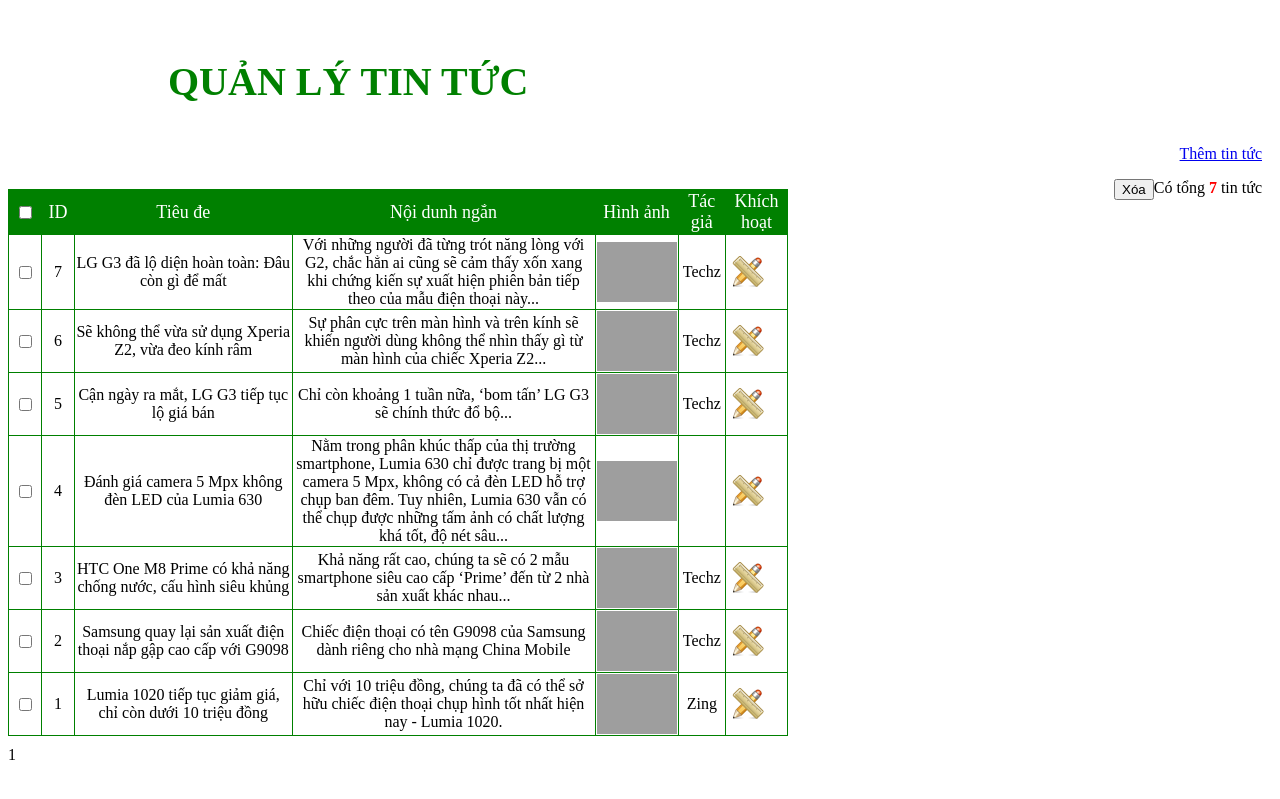
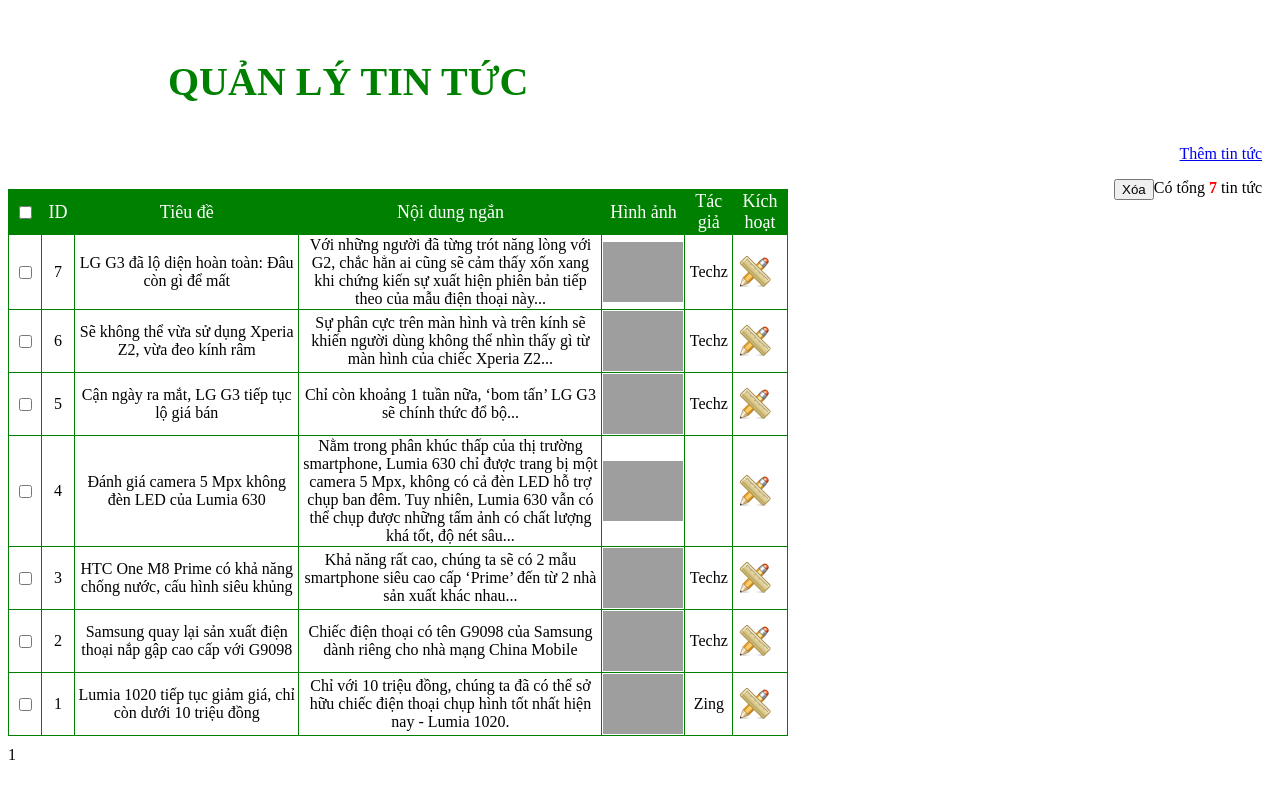
Before and after one commit to quangtin131299/DoAnPhatTrienNguonMo, a PHP site: page /dienthoai/admin/tintuc.php in a window 1280 px wide. Run offline with PHP 8.4, Linux system fonts and the light colour scheme; data comes from the database, SQL or seed files in the repository; grey boxes are pictures that could not be loaded.

Commit message:
sua loi chinh ta va hinh anh cua tin tuc

```diff
--- a/admin/tintuc.php
+++ b/admin/tintuc.php
@@ -24,11 +24,11 @@
     <tr class='tieude_hienthi_sp'>
 		<td width="30"><input type="checkbox" name="check"  class="checkbox" onclick="checkall('item', this)"></td>
         <td>ID</td>
-        <td>Tiêu đe</td>
-        <td>Nội dunh ngắn</td>
+        <td>Tiêu đề</td>
+        <td>Nội dung ngắn</td>
         <td>Hình ảnh</td>
         <td>Tác giả</td>
-        <td>Khích hoạt</td>
+        <td>Kích hoạt</td>
     </tr>
 
     <?php
@@ -65,7 +65,7 @@
                 <td class="masp_hienthi_sp" width="30"><?php  echo $bien['matt'] ?></td>
                 <td class="stt_hienthi_sp"><?php echo $bien['tieude'] ?></td>
                 <td class="img_hienthi_sp" width="300"> <?php echo $bien['ndngan'] ?>  </td>
-				<td class="sl_hienthi_sp"><img src="../img/tintucs/<?php echo $bien['hinhanh'] ?>" width="80" height="60"/></td>
+				<td class="sl_hienthi_sp"><img src="../img/tintuc/<?php echo $bien['hinhanh'] ?>" width="80" height="60"/></td>
 				<td class="sl_hienthi_sp"><?php echo $bien['tacgia'] ?></td>
                 <td class="active_hienthi_sp">
                     <a href='?admin=suatt&matt=<?php echo $bien['matt'] ?>'><img src="img/sua.png" title="Sửa"></a>
--- a/admin/xulytt.php
+++ b/admin/xulytt.php
@@ -49,7 +49,7 @@
 							unset($_SESSION['id']);
 							echo "
 							<script language='javascript'>
-								alert('Xóa Sản phẩm đã chọn thành công');
+								alert('Xóa tin tức đã chọn thành công');
 								window.open('admin.php?admin=hienthitt','_self', 1);
 							</script>
 						";
```
